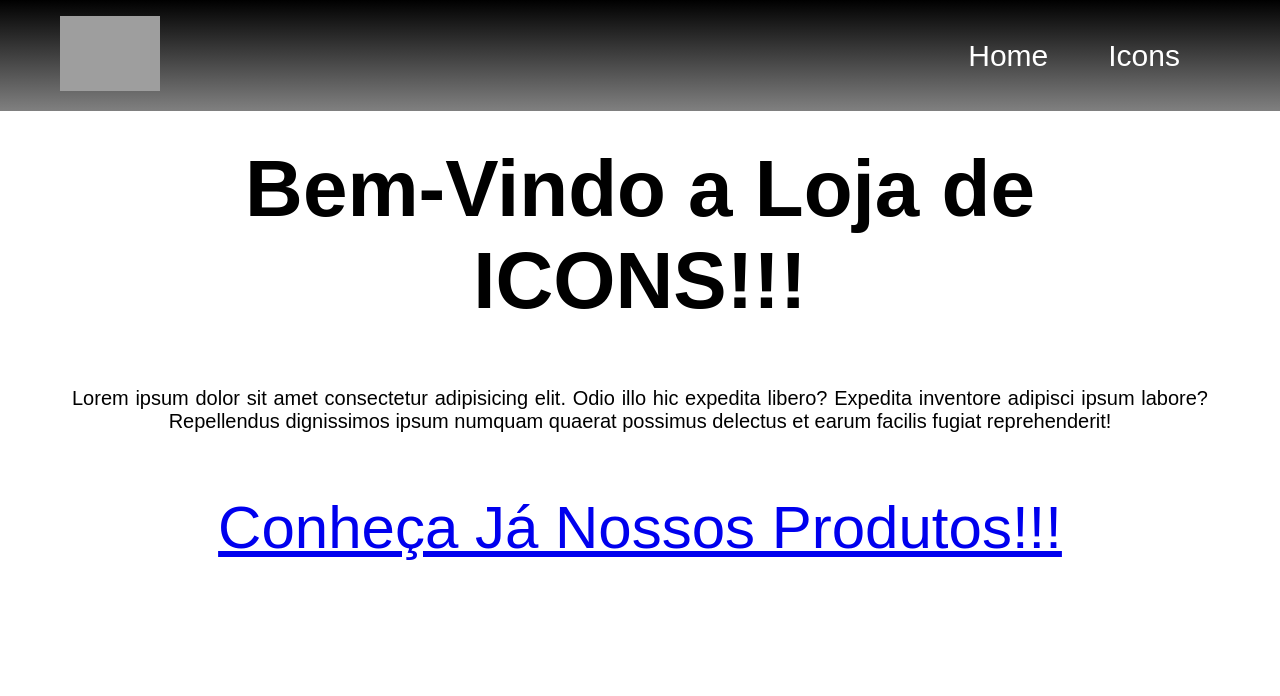
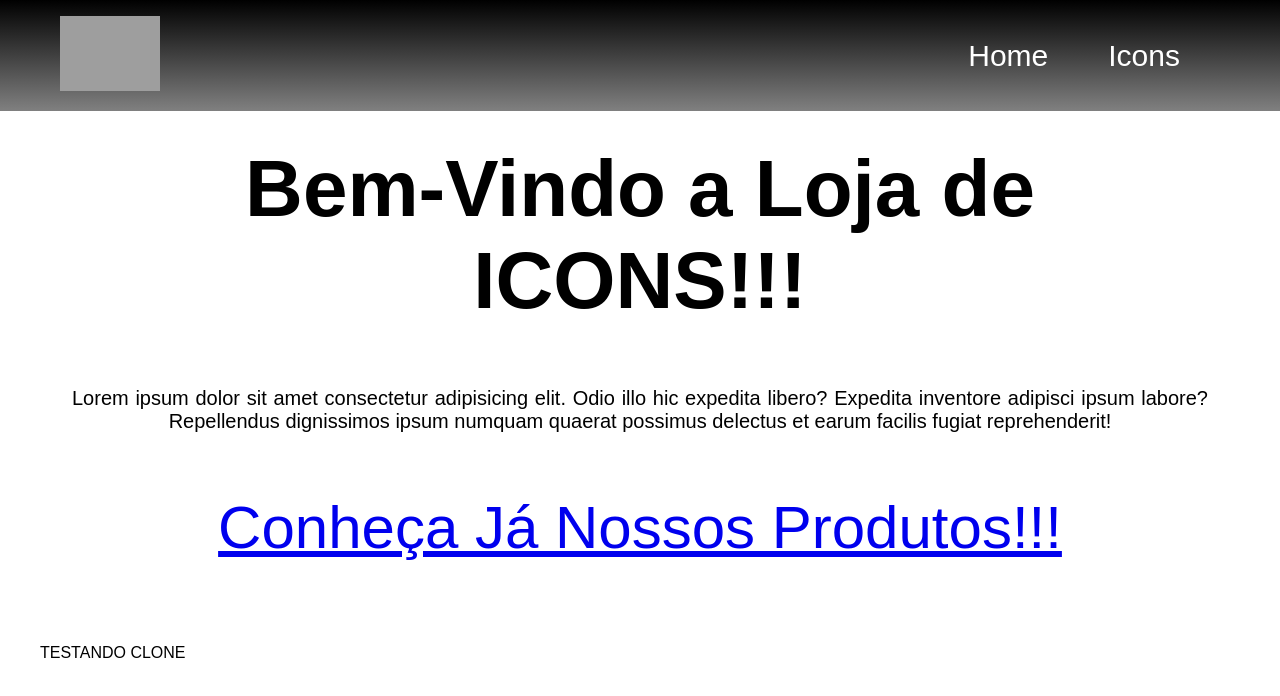
Before and after one commit to JoelRP00/carrossel_react, a React (Vite) app: page / in a window 1280 px wide. Shown: the top 696 px of the page. Built offline with nearby package versions, Linux system fonts and the light colour scheme; grey boxes are pictures that could not be loaded.

Commit message:
testando clone

```diff
--- a/src/App.jsx
+++ b/src/App.jsx
@@ -24,7 +24,7 @@ function App() {
         </Routes>
 
 
-
+        TESTANDO CLONE
       </Container>
       </BrowserRouter>
 
```
